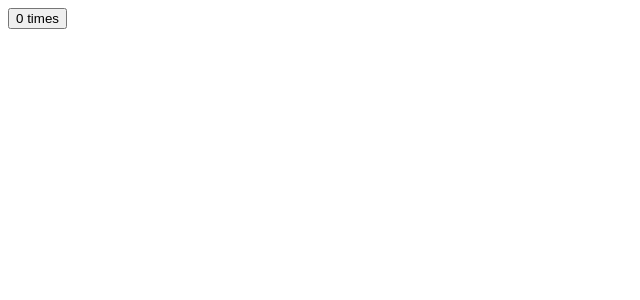
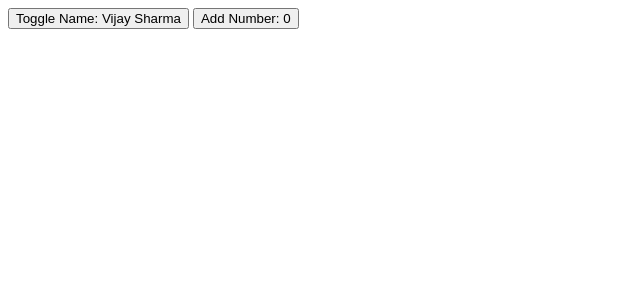
Before and after one commit to prakhargupta-jan/Learning-Svelte, a SvelteKit app: page / in a window 1280 px wide. Shown: the top 300 px of the page, without its empty margins (0-640 px from the left). Built offline with nearby package versions, Linux system fonts and the light colour scheme.

Commit message:
Basic Svelte > Reactivity > Updating arrays and objects

```diff
--- a/src/routes/+page.svelte
+++ b/src/routes/+page.svelte
@@ -1,10 +1,12 @@
-<script>
-    let count = 0;
-    const increment = () => count++;
-    $: if (count >= 10) {
-        alert('count is high');
-        count = 0;
+<script lang="ts">
+    let numbers: number[] = [];
+    let name = {
+        firstName: "Vijay",
+        lastName: "Sharma",
     }
+    const addNumber = () => numbers = [...numbers, numbers.length + 1];
+    const toggleName = () => name.lastName === "Sharma" ? name = {...name, lastName: "Gupta"} : name = {...name, lastName: "Sharma"};
 
 </script>
-<button on:click={increment}>{count} {count > 1 ? 'time' : 'times'}</button>
+<button on:click={toggleName}>Toggle Name: {name.firstName} {name.lastName}</button>
+<button on:click={addNumber}>Add Number: {numbers.length}</button>
```
